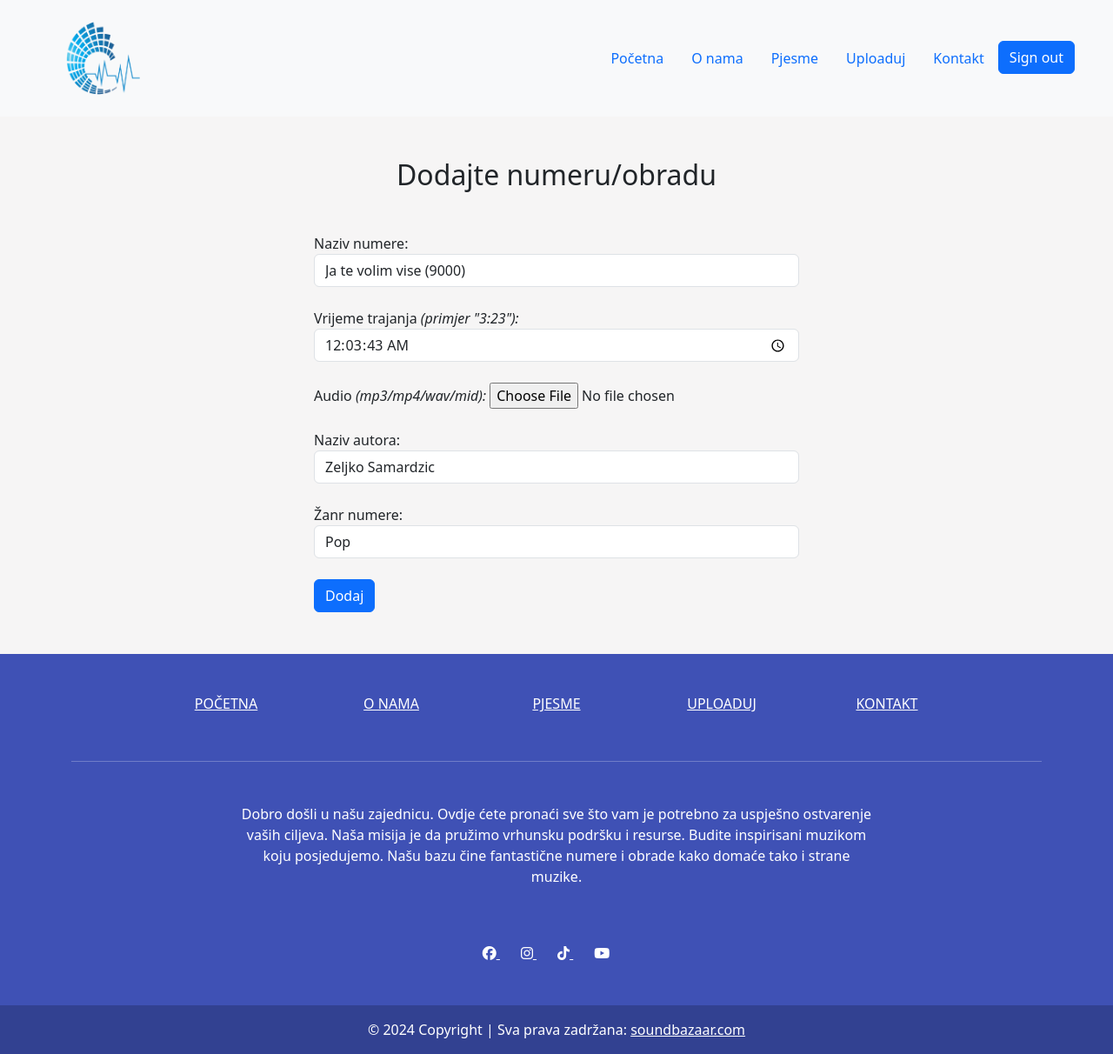
After one commit to Balsa-Dogandzic/SoundBazaar, a Flask app: page /songs/update/1/ in a window 1280 px wide. The commit adds this page. Shown: the whole page at 87% size. Run offline with Flask 3, Linux system fonts and the light colour scheme; a user stored in the database is signed in; data comes from the database, SQL or seed files in the repository; some libraries are stand-ins or nearby versions.

Commit message:
Update and delete song

```diff
--- a/app/bazaar/songs.py
+++ b/app/bazaar/songs.py
@@ -1,4 +1,4 @@
-from flask import render_template, request, current_app, redirect, session
+from flask import render_template, request, current_app, redirect, session, abort
 from werkzeug.utils import secure_filename
 from app.bazaar import bp
 from app import mysql
@@ -10,6 +10,7 @@ def songs():
     cursor.execute("SELECT song.*, author.name FROM song JOIN author ON song.author_id = author.id ORDER BY song.title")
     songs = cursor.fetchall()
     return render_template("songs.html", songs=songs)
+
 
 @bp.route("/songs/upload/", methods=['GET', 'POST'])
 def upload_song():
@@ -35,3 +36,45 @@ def upload_song():
     genres = cursor.fetchall()
     cursor.close()
     return render_template("upload_song.html", authors=authors, genres=genres)
+
+
+@bp.route("/songs/update/<int:id>/", methods=['GET', 'POST'])
+def update_song(id):
+    if session.get('user_type') != 2:
+        return redirect('/songs/')
+    if request.method == 'POST':
+        title = request.form['title']
+        duration = request.form['duration']
+        file = request.files['file']
+        filename = secure_filename(file.filename)
+        file.save(os.path.join(current_app.config['UPLOAD_FOLDER'], filename))
+        author = request.form['author']
+        genre = request.form['genre']
+        cursor = mysql.connection.cursor()
+        cursor.execute(f"UPDATE  song SET title='{title}', duration='{duration}', song='{filename}', author_id={author}, genre_id={genre} WHERE id={id}")
+        mysql.connection.commit()
+        cursor.close()
+        return redirect('/songs/')
+    cursor = mysql.connection.cursor()
+    cursor.execute(f"SELECT * FROM song WHERE id={id}")
+    song = cursor.fetchone()
+    cursor.execute("SELECT * FROM author ORDER BY name")
+    authors = cursor.fetchall()
+    cursor.execute("SELECT * FROM genre ORDER BY genre")
+    genres = cursor.fetchall()
+    cursor.close()
+    if song:
+        return render_template("update_song.html", song=song, authors=authors, genres=genres)
+    return abort(404)
+
+
+
+@bp.route("/songs/delete/<int:id>/")
+def delete_song(id):
+    if session.get('user_type') != 2:
+        return redirect("/songs/")
+    cursor = mysql.connection.cursor()
+    cursor.execute(f"DELETE FROM song WHERE id={id}")
+    mysql.connection.commit()
+    cursor.close()
+    return redirect("/songs/")
--- a/app/static/css/style.css
+++ b/app/static/css/style.css
@@ -27,8 +27,14 @@ body {
   display: flex;
   align-items: center;
   justify-content: center;
-  max-width: 900px;
+  max-width: 80%;
   margin: 50px auto;
+}
+
+.player-link {
+  color: #000;
+  font-size: 1.3rem;
+  margin: 0 0.5rem;
 }
 
 .album-art img {
--- a/app/templates/index.html
+++ b/app/templates/index.html
@@ -69,7 +69,7 @@
                             <li>Pristup ograničenom broju besplatnih matrica, sampleova i loopova</li>
                             <li>Dodavanje muzike</li>
                         </ul>
-                        <a href="/signup/" class="w-100 btn btn-lg btn-outline-primary">Sign up for free</a>
+                        <a href="/signup/" class="w-100 btn btn-lg btn-outline-primary">Besplatna prijava</a>
                     </div>
                 </div>
             </div>
@@ -88,7 +88,7 @@
                             <li>Dodatne napredne funkcije</li>
                             <li>Dodavanje muzike</li>
                         </ul>
-                        <a href="/signup/" class="w-100 btn btn-lg btn-primary">Get started</a>
+                        <a href="/signup/" class="w-100 btn btn-lg btn-primary">Zapocni paket</a>
                     </div>
                 </div>
             </div>
@@ -107,7 +107,7 @@
                             <li>Dodavanje muzike</li>
                             <li>Mogućnost zarađivanja</li>
                         </ul>
-                        <a href="/contact/" class="w-100 btn btn-lg btn-primary">Contact us</a>
+                        <a href="/contact/" class="w-100 btn btn-lg btn-primary">Kontaktiraj nas</a>
                     </div>
                 </div>
             </div>
--- a/app/templates/songs.html
+++ b/app/templates/songs.html
@@ -38,7 +38,11 @@
                 <source src="/media/{{song.song}}" type="audio/mpeg">
                 Your browser does not support the audio element.
             </audio>
-
+            <a href="/" class="player-link"><i class="bi bi-music-note-list"></i></a>
+            {% if session.get('user_type') == 2 %}
+            <a href="/songs/update/{{song.id}}/" class="player-link"><i class="bi bi-pencil-fill"></i></a>
+            <a href="/songs/delete/{{song.id}}/" class="player-link"><i class="bi bi-trash-fill"></i></a>
+            {% endif %}
         </div>
     </div>
     {% endfor %}
--- /dev/null
+++ b/app/templates/update_song.html
@@ -0,0 +1,94 @@
+<!DOCTYPE html>
+<html lang="en">
+
+<head>
+
+    <meta charset="UTF-8">
+    <meta name="viewport" content="width=device-width, initial-scale=1.0">
+
+    <title>Update</title>
+
+    <link rel="stylesheet" href="/static/css/style.css">
+    <link rel="stylesheet" href="/static/css/responsive.css">
+    <link href="https://cdn.jsdelivr.net/npm/bootstrap@5.3.3/dist/css/bootstrap.min.css" rel="stylesheet"
+        integrity="sha384-QWTKZyjpPEjISv5WaRU9OFeRpok6YctnYmDr5pNlyT2bRjXh0JMhjY6hW+ALEwIH" crossorigin="anonymous">
+    <link href="https://cdn.jsdelivr.net/npm/bootstrap-icons@1.7.2/font/bootstrap-icons.css" rel="stylesheet">
+
+    <script src="https://code.jquery.com/jquery-3.6.0.min.js"></script>
+
+</head>
+
+<body>
+
+    {% include 'common/navbar.html' %}
+
+    <div class="container mt-5">
+        <h2 class="mb-4 text-center"></h2>
+        <h2 class="mb-4 text-center">Dodajte numeru/obradu</h2><br>
+        <div class="col-md-6 mx-auto">
+            <form action="/songs/update/{{song.id}}/" method="post" enctype="multipart/form-data">
+                <div class="form-group">
+                    <label for="title">Naziv numere:</label>
+                    <input type="text" class="form-control" id="title" name="title" value="{{song.title}}">
+                </div>
+                <br>
+                <div class="form-group">
+                    <label for="time">Vrijeme trajanja <i>(primjer "3:23"):</i></label>
+                    <input type="time" class="form-control" id="time" name="duration" step="1"
+                        value="0{{song.duration}}">
+                </div>
+                <br>
+                <div class="form-group">
+                    <label for="audio">Audio <i>(mp3/mp4/wav/mid):</i></label>
+                    <input type="file" class="form-control-file" id="audio" name="file">
+                </div>
+                <br>
+                <div class="form-group">
+                    <label for="author">Naziv autora:</label>
+                    <select name="author" id="author" class="form-control">
+                        {% for author in authors %}
+                        {% if song.author_id == author.id %}
+                        <option value="{{author.id}}" selected>{{author.name}}</option>
+                        {% else %}
+                        <option value="{{author.id}}">{{author.name}}</option>
+                        {% endif %}
+                        {% endfor %}
+                    </select>
+                </div>
+                <br>
+                <div class="form-group">
+                    <label for="genre">Žanr numere:</label>
+                    <select name="genre" id="genre" class="form-control">
+                        {% for genre in genres %}
+                        {% if song.genre_id == genre.id %}
+                        <option value="{{genre.id}}" selected>{{genre.genre}}</option>
+                        {% else %}
+                        <option value="{{genre.id}}">{{genre.genre}}</option>
+                        {% endif %}
+                        {% endfor %}
+                    </select>
+                </div>
+                <br>
+
+                <button type="submit" class="btn btn-primary">Dodaj</button>
+            </form>
+
+        </div>
+    </div>
+
+    {% include 'common/footer.html' %}
+
+    <script src="https://ajax.googleapis.com/ajax/libs/jquery/3.5.1/jquery.min.js"></script>
+    <script src="https://cdnjs.cloudflare.com/ajax/libs/popper.js/1.12.9/umd/popper.min.js"></script>
+    <script src="https://cdn.jsdelivr.net/npm/bootstrap@5.3.3/dist/js/bootstrap.bundle.min.js"
+        integrity="sha384-YvpcrYf0tY3lHB60NNkmXc5s9fDVZLESaAA55NDzOxhy9GkcIdslK1eN7N6jIeHz"
+        crossorigin="anonymous"></script>
+    <script src="https://kit.fontawesome.com/3e58fdca93.js" crossorigin="anonymous"></script>
+    <script src="/static/js/main.js"></script>
+    <script src="/static/js/script-for-freeSongs_download.js"></script>
+    <script src="/static/js/script-for-freeSongs_play.js"></script>
+
+
+</body>
+
+</html>
--- a/app/templates/upload_song.html
+++ b/app/templates/upload_song.html
@@ -27,8 +27,6 @@
         <h2 class="mb-4 text-center">Dodajte numeru/obradu</h2><br>
         <div class="col-md-6 mx-auto">
             <form action="/songs/upload/" method="post" enctype="multipart/form-data">
-                <input type="hidden" name="csrfmiddlewaretoken"
-                    value="6fXE5GQNHc5IirolCSQY47FA2T8kLljVRdWPB2KoNLgTvPA6QTSVRramiwY2Afy0">
                 <div class="form-group">
                     <label for="title">Naziv numere:</label>
                     <input type="text" class="form-control" id="title" name="title">
```
Also changed, not shown: app/static/css/responsive.css (deleted), 4 other files.
